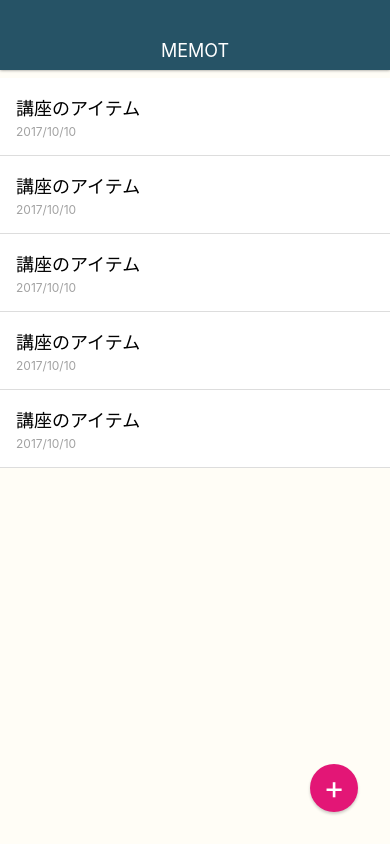
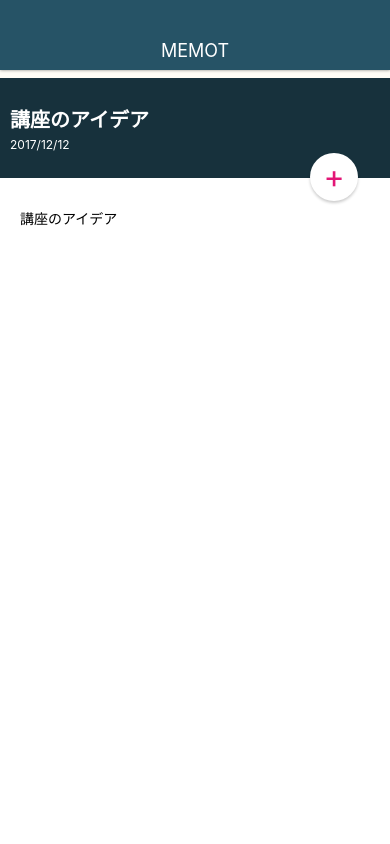
Before and after one commit to NakamotoYuki/MemoApp, a React Native app: screen / in a window 390 px wide. Built offline with nearby package versions, Linux system fonts and the light colour scheme.

Commit message:
[modify] Style MemoDetailScreen

```diff
--- a/App.js
+++ b/App.js
@@ -1,14 +1,14 @@
 import React from 'react';
 import { StyleSheet, View } from 'react-native';
 import Appbar from './src/components/Appbar';
-import MemoListScreen from './src/screens/MemoListScreen';
+import MemoDetailScreen from './src/screens/MemoDetailScreen';
 
 export default class App extends React.Component {
   render() {
     return (
       <View style={ styles.container }>
         <Appbar />
-        <MemoListScreen />
+        <MemoDetailScreen />
       </View>
     );
   }
--- a/src/elements/CircleButton.js
+++ b/src/elements/CircleButton.js
@@ -3,9 +3,19 @@
 
 class CircleButton extends React.Component {
     render() {
+        const { style, color } = this.props;
+
+        let bgColor = '#E31676';
+        let textColor = '#FFF';
+
+        if (color === 'white') {
+            bgColor = '#FFF';
+            textColor = '#E31676';
+        }
+
         return (
-            <View style={styles.circleButton}>
-              <Text style={styles.circleButtonTitle}>
+            <View style={[styles.circleButton, style, { backgroundColor: bgColor }]}>
+              <Text style={[styles.circleButtonTitle, { color: textColor }]}>
                 { this.props.children }
               </Text>
             </View>
@@ -20,7 +30,6 @@
       right: 32,
       width: 48,
       height: 48,
-      backgroundColor: '#E31676',
       borderRadius: 24,
       justifyContent: 'center',
       alignItems: 'center',
@@ -32,7 +41,6 @@
   circleButtonTitle: {
     fontSize: 32,
     lineHeight: 32,
-    color: '#FFF',
   },
 });
 
--- /dev/null
+++ b/src/screens/MemoDetailScreen.js
@@ -0,0 +1,63 @@
+import React from 'react';
+import { StyleSheet, View, Text } from 'react-native';
+import CircleButon from '../elements/CircleButton';
+
+class MemoDetailScreen extends React.Component {
+    render() {
+        return (
+            <View style={styles.container}>
+				<View>
+					<View style={styles.memoHeader}>
+                        <View>
+                            <Text style={styles.memoHeaderTitle}>講座のアイデア</Text>
+                            <Text style={styles.memoHeaderDate}>2017/12/12</Text>
+                        </View>
+					</View>
+				</View>
+
+				<View style={styles.memoContent}>
+					<Text>
+						講座のアイデア
+					</Text>
+				</View>
+
+				<CircleButon color="white" style={styles.editButton}>+</CircleButon>
+			</View>
+        )
+    }
+}
+const styles = StyleSheet.create({
+    container: {
+        flex: 1,
+        width: '100%',
+    },
+    memoHeader: {
+        height: 100,
+        backgroundColor: '#17313C',
+        justifyContent: 'center',
+        padding: 10,
+    },
+    memoHeaderTitle: {
+        fontSize: 20,
+        fontWeight: 'bold',
+        color: '#FFF',
+        marginBottom: 4,
+    },
+    memoHeaderDate: {
+        fontSize: 12,
+        color: '#FFF',
+    },
+    memoContent: {
+        paddingTop: 30,
+        paddingLeft: 20,
+        paddingRight: 20,
+        paddingBottom: 20,
+        backgroundColor: '#FFF',
+        flex: 1,
+    },
+    editButton: {
+        top: 75,
+    }
+})
+
+export default MemoDetailScreen;
```
